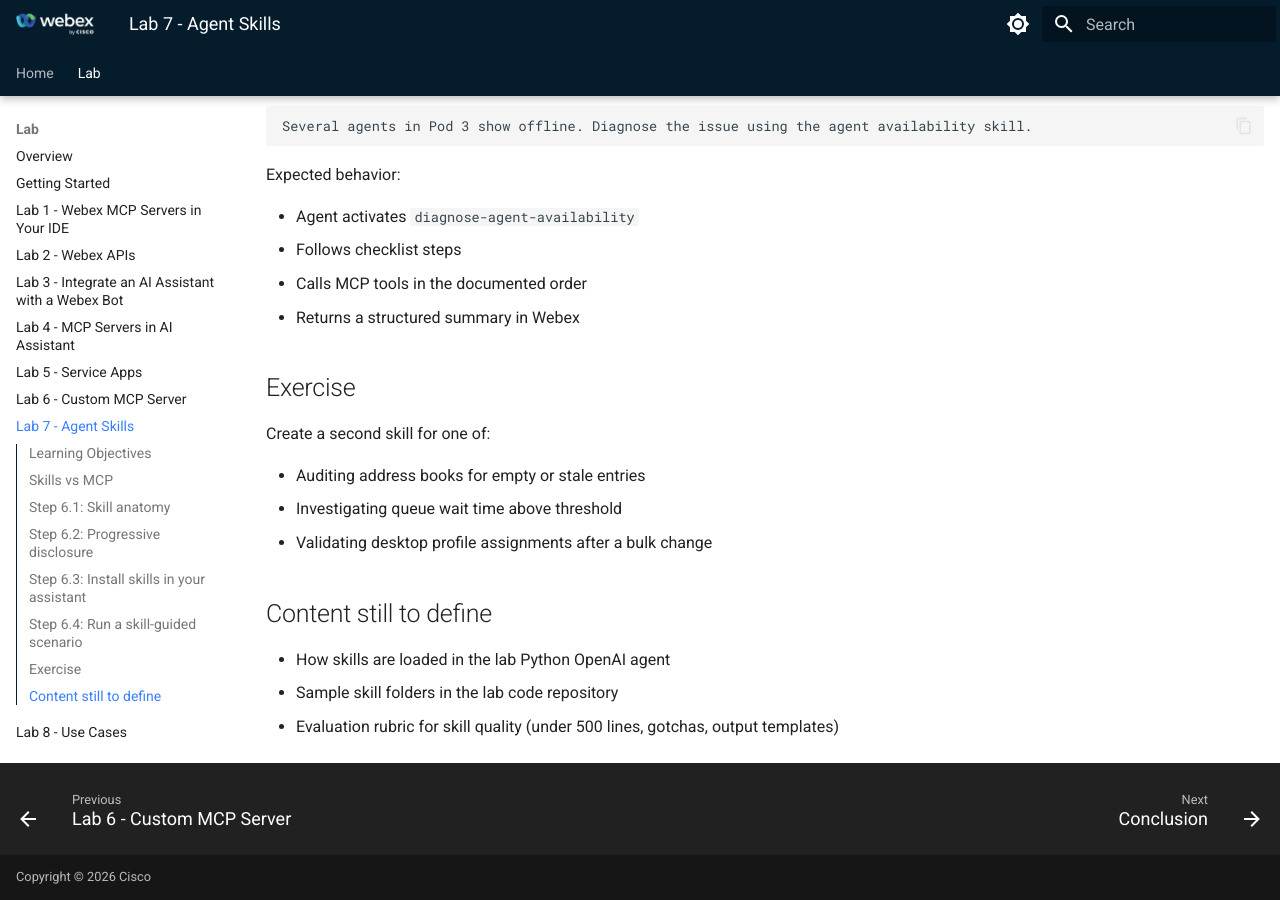
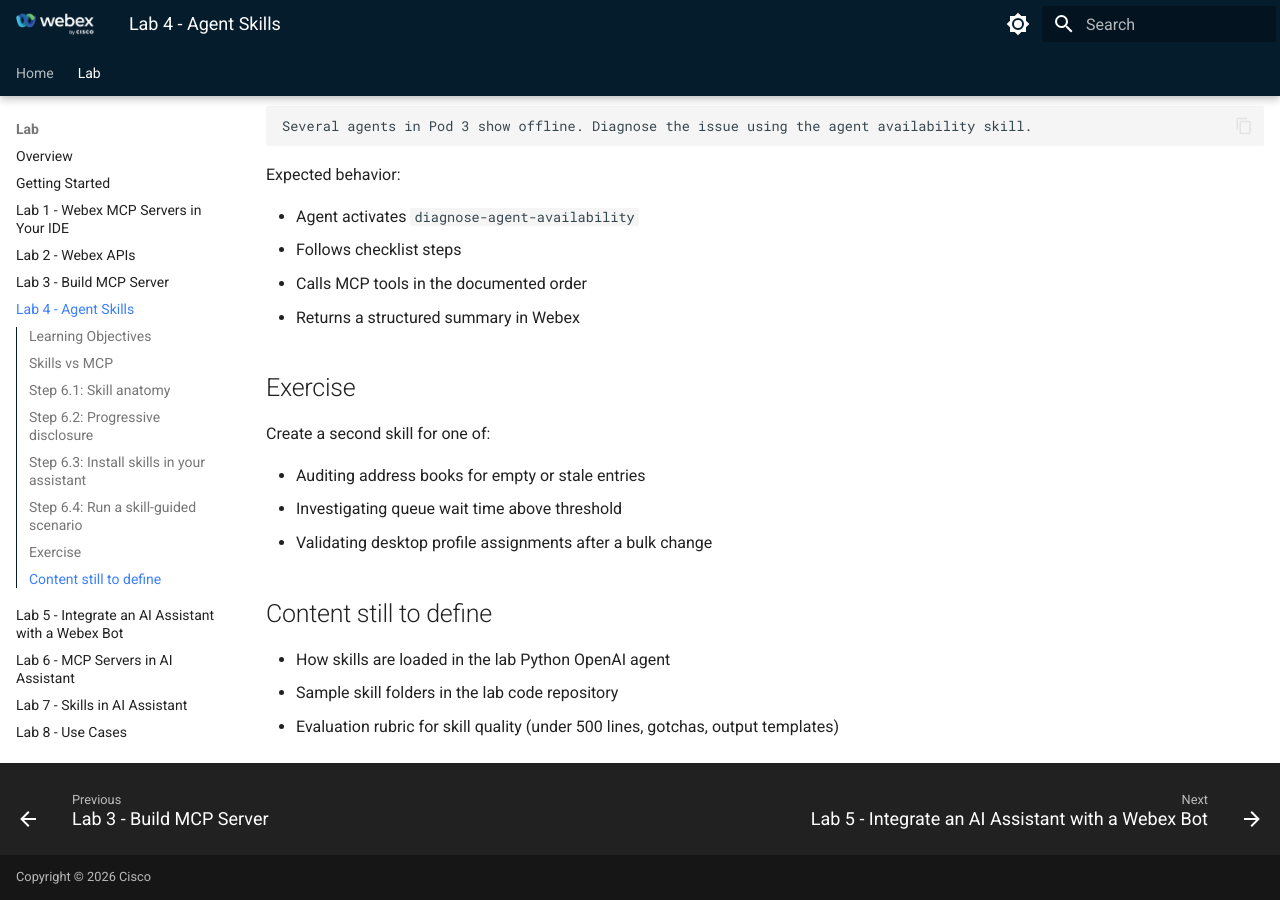
Before and after one commit to WebexCC-SA/LAB-31123, an MkDocs documentation site: the page built from docs/lab7_agent-skills.md, in a window 1280 px wide and 900 px high, scrolled down 2430 px. Built offline with MkDocs 1.6.1 and Material for MkDocs 9.7.7, drawn with Linux system fonts in a browser that asks for light colours.

Commit message:
Update mkdocs.yml

```diff
--- a/mkdocs.yml
+++ b/mkdocs.yml
@@ -85,12 +85,13 @@
       - Getting Started: getting_started.md
       - Lab 1 - Webex MCP Servers in Your IDE: lab1_webex-mcp-in-ide.md
       - Lab 2 - Webex APIs: lab2_webex-apis-troubleshooting.md
-      - Lab 3 - Integrate an AI Assistant with a Webex Bot: lab3_bot-integration.md
-      - Lab 4 - MCP Servers in AI Assistant: lab4_mcp.md
-      - Lab 5 - Service Apps: lab5_service-app.md
-      - Lab 6 - Custom MCP Server: lab6_custom-mcp-server.md
-      - Lab 7 - Agent Skills: lab7_agent-skills.md
+      - Lab 3 - Build MCP Server: lab6_custom-mcp-server.md
+      - Lab 4 - Agent Skills: lab7_agent-skills.md
+      - Lab 5 - Integrate an AI Assistant with a Webex Bot: lab3_bot-integration.md
+      - Lab 6 - MCP Servers in AI Assistant: lab4_mcp.md
+      - Lab 7 - Skills in AI Assistant: lab7_skills.md
       - Lab 8 - Use Cases: lab8_use-cases.md
+      #- Lab 5 - Service Apps: lab5_service-app.md
       #- Lab 8 - RAG (Extra): lab8_rag.md
       #- Lab 6 - Capstone Troubleshooting Workflow: lab9_capstone-workflow.md
       - Conclusion: conclusion.md
```
